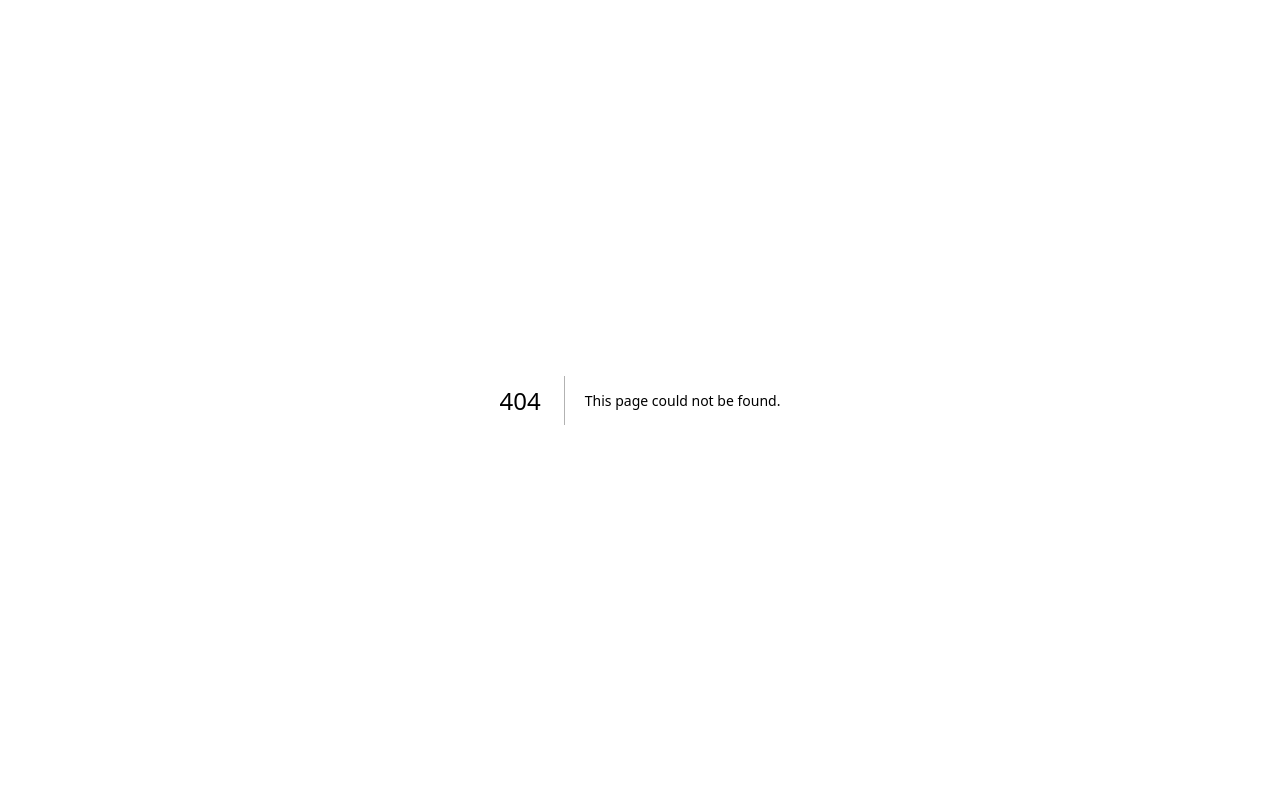
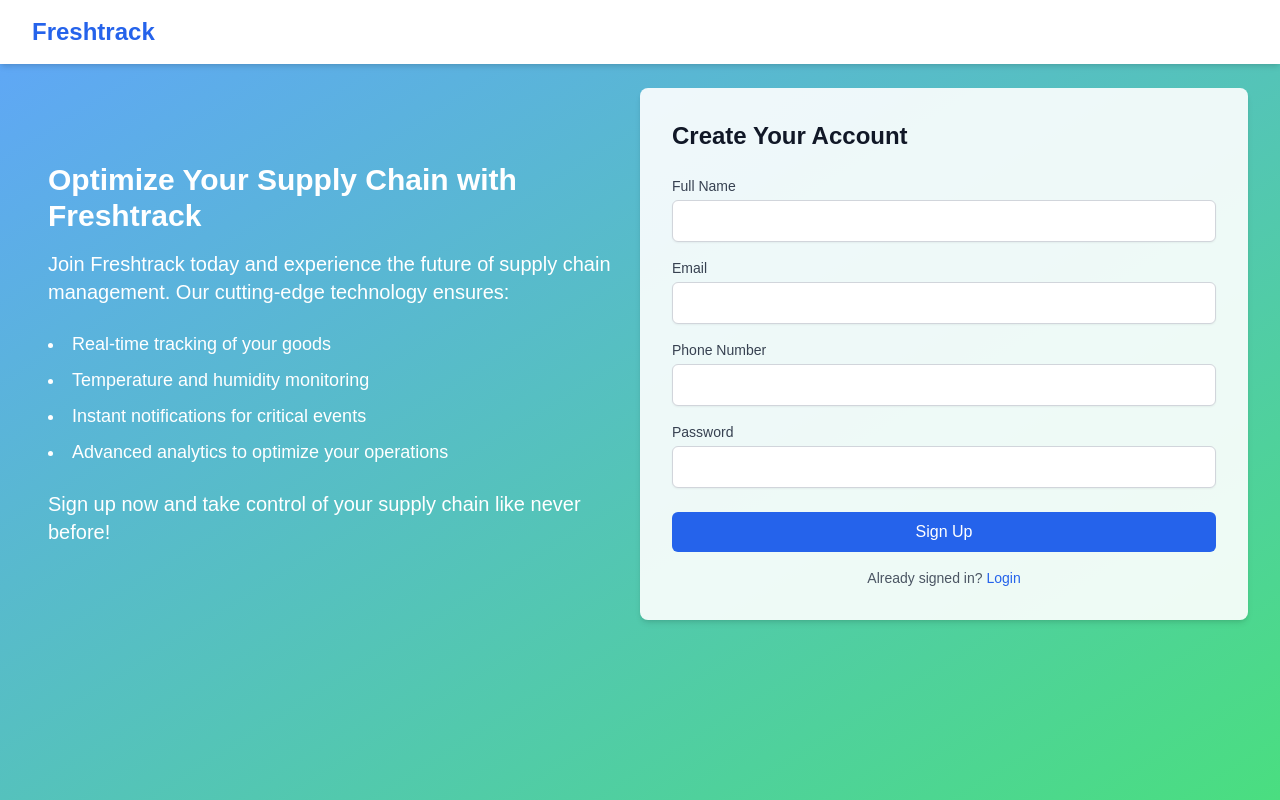
Before and after one commit to himanshuraimau/freshtrack, a Next.js app: page /signup in a window 1280 px wide. Before the commit this address had no page. Built offline with nearby package versions, Linux system fonts and the light colour scheme.

Commit message:
added login sign up page

```diff
--- /dev/null
+++ b/src/app/login/page.tsx
@@ -0,0 +1,88 @@
+'use client'
+
+import { useState } from 'react'
+import Link from 'next/link'
+
+export default function Login() {
+  const [formData, setFormData] = useState({
+    emailOrPhone: '',
+    password: '',
+  })
+
+  const handleChange = (e: React.ChangeEvent<HTMLInputElement>) => {
+    const { name, value } = e.target
+    setFormData(prevState => ({
+      ...prevState,
+      [name]: value
+    }))
+  }
+
+  const handleSubmit = (e: React.FormEvent<HTMLFormElement>) => {
+    e.preventDefault()
+    // Here you would typically send the form data to your backend
+    console.log('Form submitted:', formData)
+    // Reset form after submission
+    setFormData({
+      emailOrPhone: '',
+      password: '',
+    })
+  }
+
+  return (
+    <div className="min-h-screen bg-gradient-to-br from-blue-400 to-green-400">
+      <nav className="bg-white shadow-md">
+        <div className="max-w-7xl mx-auto px-4 sm:px-6 lg:px-8">
+          <div className="flex justify-between h-16">
+            <div className="flex-shrink-0 flex items-center">
+              <Link href="/" className="text-2xl font-bold text-blue-600">Freshtrack</Link>
+            </div>
+          </div>
+        </div>
+      </nav>
+
+      <div className="max-w-md mx-auto mt-20 bg-white p-8 rounded-lg shadow-md">
+        <h2 className="text-3xl font-bold text-gray-900 mb-6">Login to Freshtrack</h2>
+        <form onSubmit={handleSubmit}>
+          <div className="mb-4">
+            <label htmlFor="emailOrPhone" className="block text-sm font-medium text-gray-700">Email or Phone Number</label>
+            <input
+              type="text"
+              id="emailOrPhone"
+              name="emailOrPhone"
+              value={formData.emailOrPhone}
+              onChange={handleChange}
+              required
+              className="mt-1 block w-full border border-gray-300 rounded-md shadow-sm py-2 px-3 focus:outline-none focus:ring-blue-500 focus:border-blue-500"
+            />
+          </div>
+          <div className="mb-6">
+            <label htmlFor="password" className="block text-sm font-medium text-gray-700">Password</label>
+            <input
+              type="password"
+              id="password"
+              name="password"
+              value={formData.password}
+              onChange={handleChange}
+              required
+              className="mt-1 block w-full border border-gray-300 rounded-md shadow-sm py-2 px-3 focus:outline-none focus:ring-blue-500 focus:border-blue-500"
+            />
+          </div>
+          <div>
+            <button
+              type="submit"
+              className="w-full bg-blue-600 text-white py-2 px-4 rounded-md hover:bg-blue-700 focus:outline-none focus:ring-2 focus:ring-blue-500 focus:ring-offset-2"
+            >
+              Log In
+            </button>
+          </div>
+        </form>
+        <p className="mt-4 text-center text-sm text-gray-600">
+          New to Freshtrack?{' '}
+          <Link href="/signup" className="font-medium text-blue-600 hover:text-blue-500">
+            Sign up
+          </Link>
+        </p>
+      </div>
+    </div>
+  )
+}
--- /dev/null
+++ b/src/app/signup/page.tsx
@@ -0,0 +1,138 @@
+'use client'
+
+import { useState } from 'react'
+import Link from 'next/link'
+
+export default function SignUp() {
+  const [formData, setFormData] = useState({
+    fullName: '',
+    email: '',
+    phoneNumber: '',
+    password: '',
+  })
+
+  const handleChange = (e: React.ChangeEvent<HTMLInputElement>) => {
+    const { name, value } = e.target
+    setFormData(prevState => ({
+      ...prevState,
+      [name]: value
+    }))
+  }
+
+  const handleSubmit = (e: React.FormEvent<HTMLFormElement>) => {
+    e.preventDefault()
+    // Here you would typically send the form data to your backend
+    console.log('Form submitted:', formData)
+    // Reset form after submission
+    setFormData({
+      fullName: '',
+      email: '',
+      phoneNumber: '',
+      password: '',
+    })
+  }
+
+  return (
+    <div className="min-h-screen bg-gradient-to-br from-blue-400 to-green-400">
+      <nav className="bg-white shadow-md">
+        <div className="max-w-7xl mx-auto px-4 sm:px-6 lg:px-8">
+          <div className="flex justify-between h-16">
+            <div className="flex-shrink-0 flex items-center">
+              <Link href="/" className="text-2xl font-bold text-blue-600 hover:text-blue-800 transition-colors">Freshtrack</Link>
+            </div>
+          </div>
+        </div>
+      </nav>
+
+      <div className="max-w-7xl mx-auto py-6 sm:px-6 lg:px-8">
+        <div className="flex flex-col md:flex-row items-center justify-between">
+          <div className="md:w-1/2 mb-8 md:mb-0 px-4">
+            <h2 className="text-3xl font-extrabold text-white mb-4">
+              Optimize Your Supply Chain with Freshtrack
+            </h2>
+            <p className="text-xl text-white mb-6">
+              Join Freshtrack today and experience the future of supply chain management. Our cutting-edge technology ensures:
+            </p>
+            <ul className="list-disc list-inside text-lg text-white space-y-2">
+              <li>Real-time tracking of your goods</li>
+              <li>Temperature and humidity monitoring</li>
+              <li>Instant notifications for critical events</li>
+              <li>Advanced analytics to optimize your operations</li>
+            </ul>
+            <p className="text-xl text-white mt-6">
+              Sign up now and take control of your supply chain like never before!
+            </p>
+          </div>
+
+          <div className="md:w-1/2 bg-white bg-opacity-90 p-8 rounded-lg shadow-md">
+            <h3 className="text-2xl font-bold text-gray-900 mb-6">Create Your Account</h3>
+            <form onSubmit={handleSubmit}>
+              <div className="mb-4">
+                <label htmlFor="fullName" className="block text-sm font-medium text-gray-700">Full Name</label>
+                <input
+                  type="text"
+                  id="fullName"
+                  name="fullName"
+                  value={formData.fullName}
+                  onChange={handleChange}
+                  required
+                  className="mt-1 block w-full border border-gray-300 rounded-md shadow-sm py-2 px-3 focus:outline-none focus:ring-blue-500 focus:border-blue-500"
+                />
+              </div>
+              <div className="mb-4">
+                <label htmlFor="email" className="block text-sm font-medium text-gray-700">Email</label>
+                <input
+                  type="email"
+                  id="email"
+                  name="email"
+                  value={formData.email}
+                  onChange={handleChange}
+                  required
+                  className="mt-1 block w-full border border-gray-300 rounded-md shadow-sm py-2 px-3 focus:outline-none focus:ring-blue-500 focus:border-blue-500"
+                />
+              </div>
+              <div className="mb-4">
+                <label htmlFor="phoneNumber" className="block text-sm font-medium text-gray-700">Phone Number</label>
+                <input
+                  type="tel"
+                  id="phoneNumber"
+                  name="phoneNumber"
+                  value={formData.phoneNumber}
+                  onChange={handleChange}
+                  required
+                  className="mt-1 block w-full border border-gray-300 rounded-md shadow-sm py-2 px-3 focus:outline-none focus:ring-blue-500 focus:border-blue-500"
+                />
+              </div>
+              <div className="mb-6">
+                <label htmlFor="password" className="block text-sm font-medium text-gray-700">Password</label>
+                <input
+                  type="password"
+                  id="password"
+                  name="password"
+                  value={formData.password}
+                  onChange={handleChange}
+                  required
+                  className="mt-1 block w-full border border-gray-300 rounded-md shadow-sm py-2 px-3 focus:outline-none focus:ring-blue-500 focus:border-blue-500"
+                />
+              </div>
+              <div>
+                <button
+                  type="submit"
+                  className="w-full bg-blue-600 text-white py-2 px-4 rounded-md hover:bg-blue-700 focus:outline-none focus:ring-2 focus:ring-blue-500 focus:ring-offset-2"
+                >
+                  Sign Up
+                </button>
+              </div>
+            </form>
+            <p className="mt-4 text-center text-sm text-gray-600">
+              Already signed in?{' '}
+              <Link href="/login" className="font-medium text-blue-600 hover:text-blue-500">
+                Login
+              </Link>
+            </p>
+          </div>
+        </div>
+      </div>
+    </div>
+  )
+}
```
